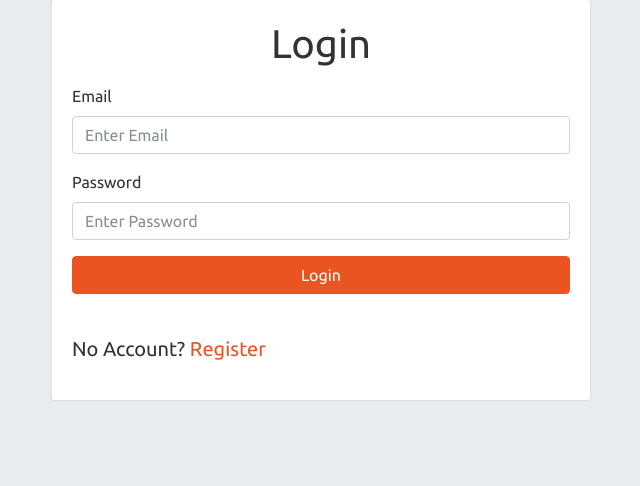
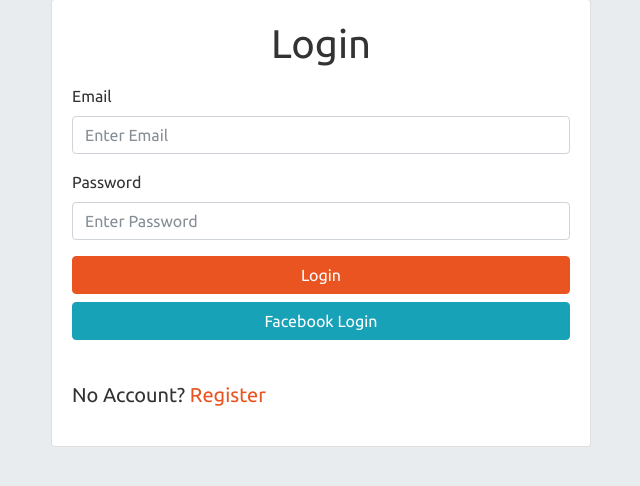
Before and after one commit to leeyichien/todo-sequelize, a Node server app: page /users/login in a window 1280 px wide. Shown: the part 105-591 px from the top of the page, without its empty margins (319-959 px from the left). Run offline with Node 20, Linux system fonts and the light colour scheme; some libraries are stand-ins or nearby versions.

Commit message:
Add Facebook login button on the Login page

```diff
--- a/views/login.handlebars
+++ b/views/login.handlebars
@@ -15,6 +15,8 @@
           <input type="password" id="password" name="password" class="form-control" placeholder="Enter Password" />
         </div>
         <button type="submit" class="btn btn-primary btn-block">Login</button>
+        <!-- 新增 Facebook Login Button -->
+        <a href="/auth/facebook" class="btn btn-info btn-block">Facebook Login</a>
       </form>
       <p class="lead mt-4">
         No Account? <a href="/users/register">Register</a>
```
